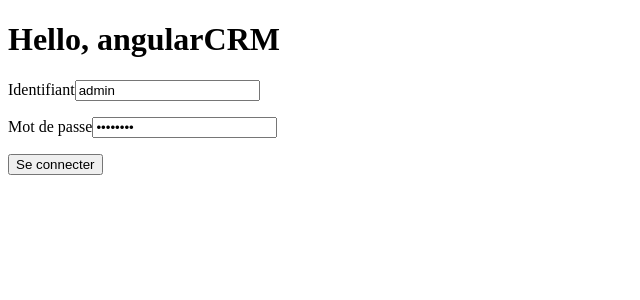
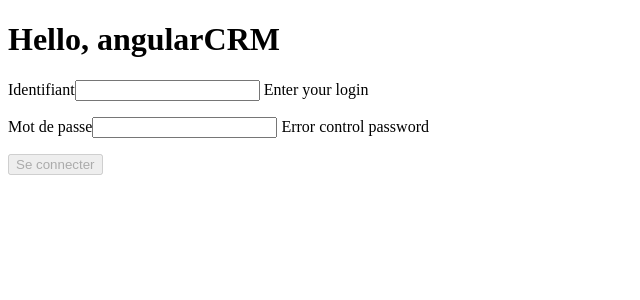
Before and after one commit to yatho/angular-crm-juin, an Angular app: page / in a window 1280 px wide. Shown: the top 300 px of the page, without its empty margins (0-640 px from the left). Built offline with nearby package versions, Linux system fonts and the light colour scheme.

Commit message:
Add test

```diff
--- a/src/app/login/login.html
+++ b/src/app/login/login.html
@@ -2,7 +2,7 @@
   <form id="login-form" [formGroup]="loginForm" (submit)="submit()">
     <p>
       <label for="login">Identifiant</label>
-      <input id="login" type="text" formControlName="login" />
+      <input id="login" name="login" type="text" formControlName="login" />
       @if(loginForm.controls.login.errors?.['required']) {
           <span *ngIf="loginForm.controls.login.errors?.['required']">
             Enter your login
@@ -16,11 +16,11 @@
     </p>
     <p>
       <label for="password">Mot de passe</label>
-      <input id="password" type="password" formControlName="password" />
+      <input id="password" name="password" type="password" formControlName="password" />
       {{loginForm.controls.password.errors?.['checkPassword']}}
     </p>
     <p>
-      <button type="submit">Se connecter</button>
+      <button type="submit" [disabled]="loginForm.invalid">Se connecter</button>
     </p>
   </form>
 </div>
--- a/src/app/login/login.ts
+++ b/src/app/login/login.ts
@@ -18,10 +18,10 @@ function checkPassword(c: AbstractControl): ValidationErrors | null {
 })
 export class Login {
   protected loginForm = new FormGroup({
-    login: new FormControl('admin', {
+    login: new FormControl('', {
       validators: [Validators.required, Validators.minLength(3)],
     }),
-    password: new FormControl('password', [checkPassword])
+    password: new FormControl('', [checkPassword])
   });
 
   submit() {
```
Also changed, not shown: 2 other files (tests, documents, lock files or other folders).
